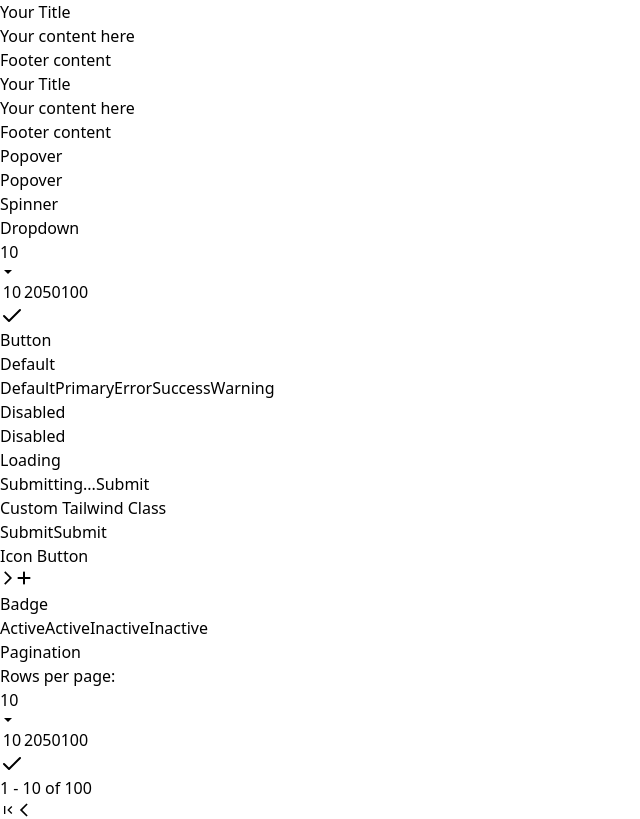
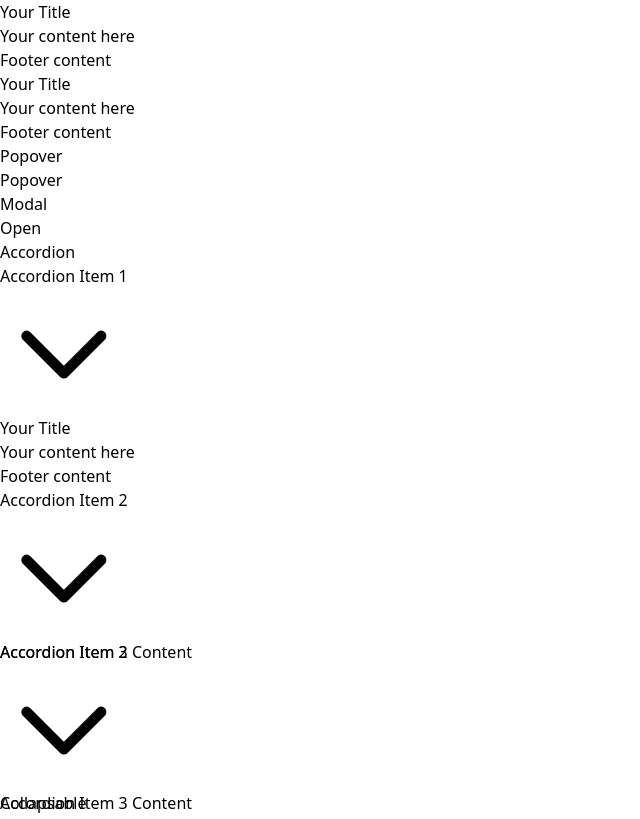
Before and after one commit to amiruleeeiu/tailwind-ui, a Next.js app: page / in a window 1280 px wide. Shown: the top 819 px of the page, without its empty margins (0-640 px from the left). Built offline with nearby package versions, Linux system fonts and the light colour scheme.

Commit message:
add Accordion and Modal components with collapsible functionality

```diff
--- a/src/app/page.tsx
+++ b/src/app/page.tsx
@@ -1,10 +1,15 @@
 "use client";
 
+import Accordion from "@/components/Accordion/Accordion";
+import AccordionItem from "@/components/Accordion/AccordionItem";
+import AccordionItemContent from "@/components/Accordion/AccordionItemContent";
+import AccordionItemTrigger from "@/components/Accordion/AccordionItemTrigger";
 import Badge from "@/components/Badge";
 import Button from "@/components/Button";
 import Card from "@/components/card";
 import Dropdown from "@/components/dropdown";
 import IconButton from "@/components/icon-button";
+import Modal from "@/components/Modal/Modal";
 import Pagination from "@/components/pagination";
 import Popover from "@/components/Popover";
 import Spinner from "@/components/Spinner";
@@ -12,6 +17,35 @@ import Tabs from "@/components/tabs";
 import { useState } from "react";
 import { FaPlus } from "react-icons/fa6";
 import { MdOutlineArrowForwardIos } from "react-icons/md";
+
+const accordionItems = [
+  {
+    value: "1",
+    title: "Accordion Item 1",
+    content: (
+      <div className="bg-gray-100 p-3">
+        <Card>
+          <Card.Header>
+            <Card.Title>Your Title</Card.Title>
+          </Card.Header>
+          <Card.Body>Your content here</Card.Body>
+          <Card.Footer>Footer content</Card.Footer>
+        </Card>
+      </div>
+    ),
+  },
+  {
+    value: "2",
+    title: "Accordion Item 2",
+    content: "Accordion Item 2 Content",
+    disabled: true,
+  },
+  {
+    value: "3",
+    title: "Accordion Item 3",
+    content: "Accordion Item 3 Content",
+  },
+];
 
 export default function Home() {
   const [selectedValue, setSelectedValue] = useState("10");
@@ -55,9 +89,50 @@ export default function Home() {
             <Popover />
           </Card.Body>
         </Card>
+        <Card>
+          <Card.Header>
+            <Card.Title>Modal</Card.Title>
+          </Card.Header>
+          <Card.Body>
+            <Modal />
+          </Card.Body>
+        </Card>
       </div>
 
       <div className="grid grid-cols-1 gap-4 mt-4">
+        <Card>
+          <Card.Header>
+            <Card.Title>Accordion</Card.Title>
+          </Card.Header>
+          <Card.Body>
+            <div className="grid grid-cols-1 gap-2">
+              <Accordion defaultValue={["1"]}>
+                {accordionItems.map((item) => (
+                  <AccordionItem key={item?.value} value={item.value}>
+                    <AccordionItemTrigger>{item.title}</AccordionItemTrigger>
+                    <AccordionItemContent>{item.content}</AccordionItemContent>
+                  </AccordionItem>
+                ))}
+              </Accordion>
+            </div>
+            <div className="grid grid-cols-1 gap-2">
+              <h1 className="my-5">Collapsable</h1>
+              <Accordion defaultValue={[]} collapsable>
+                {accordionItems.map((item) => (
+                  <AccordionItem key={item?.value} value={item.value}>
+                    <AccordionItemTrigger
+                      disabled={item.disabled}
+                      rightIcon={<MdOutlineArrowForwardIos />}
+                    >
+                      {item.title}
+                    </AccordionItemTrigger>
+                    <AccordionItemContent>{item.content}</AccordionItemContent>
+                  </AccordionItem>
+                ))}
+              </Accordion>
+            </div>
+          </Card.Body>
+        </Card>
         <Card>
           <Card.Header>
             <Card.Title>Spinner</Card.Title>
--- /dev/null
+++ b/src/components/Accordion/Accordion.tsx
@@ -0,0 +1,46 @@
+import React, { createContext, useState } from "react";
+import { AccordionItemProps } from "./AccordionItem";
+
+interface AccordionProps extends React.HTMLAttributes<HTMLDivElement> {
+  children: React.ReactElement<AccordionItemProps>[];
+  defaultValue?: string[];
+  collapsable?: boolean;
+}
+
+interface AccordionContextType {
+  openItems: string[];
+  toggleItem: (item: string) => void;
+}
+
+export const AccordionContext = createContext<AccordionContextType | undefined>(
+  undefined
+);
+
+function Accordion({
+  children,
+  defaultValue = [],
+  collapsable = false,
+}: Readonly<AccordionProps>) {
+  const [openItems, setOpenItems] = useState<string[]>([...defaultValue]);
+
+  const toggleItem = (item: string) => {
+    const isOpen = openItems.includes(item);
+    const updatedOpenItems = isOpen
+      ? openItems.filter((i) => i !== item)
+      : [...openItems, item];
+
+    if (collapsable) {
+      setOpenItems(isOpen ? [] : [item]);
+    } else {
+      setOpenItems(updatedOpenItems);
+    }
+  };
+
+  return (
+    <AccordionContext.Provider value={{ openItems, toggleItem }}>
+      {children}
+    </AccordionContext.Provider>
+  );
+}
+
+export default Accordion;
--- /dev/null
+++ b/src/components/Accordion/AccordionItem.tsx
@@ -0,0 +1,28 @@
+import cn from "@/utils/cn";
+import React, { ReactElement, ReactNode } from "react";
+
+export interface AccordionItemProps {
+  children: ReactNode;
+  value: string;
+}
+
+export function AccordionItem({
+  children,
+  value,
+}: Readonly<AccordionItemProps>) {
+  return (
+    <div className={cn("rounded-lg border-b-gray-200 ")}>
+      {React.Children.map(children, (child) => {
+        if (React.isValidElement(child)) {
+          // Clone the child and pass the 'value' prop
+          return React.cloneElement(child as ReactElement<{ value: string }>, {
+            value,
+          });
+        }
+        return child;
+      })}
+    </div>
+  );
+}
+
+export default AccordionItem;
--- /dev/null
+++ b/src/components/Accordion/AccordionItemContent.tsx
@@ -0,0 +1,43 @@
+import cn from "@/utils/cn";
+import { useContext, useEffect, useRef, useState } from "react";
+import { AccordionContext } from "./Accordion";
+
+interface AccordionItemContentProps {
+  children: React.ReactNode;
+  value?: string;
+  className?: string;
+}
+
+export const AccordionItemContent = ({
+  children,
+  value,
+  className = "",
+}: AccordionItemContentProps) => {
+  const contentRef = useRef<HTMLDivElement | null>(null);
+  const { openItems } = useContext(AccordionContext)!;
+
+  const [height, setHeight] = useState(0);
+
+  const isOpen = value && openItems?.includes(value);
+
+  useEffect(() => {
+    if (contentRef.current && isOpen) {
+      setHeight(contentRef.current.scrollHeight);
+    }
+  }, [isOpen]);
+
+  return (
+    <div
+      ref={contentRef}
+      style={{ height: `${value && isOpen ? height : 0}px` }}
+      className={cn(
+        "px-3 overflow-hidden transition-[height] duration-300 ease-in-out",
+        className
+      )}
+    >
+      <div className="py-3 ">{children}</div>
+    </div>
+  );
+};
+
+export default AccordionItemContent;
--- /dev/null
+++ b/src/components/Accordion/AccordionItemTrigger.tsx
@@ -0,0 +1,61 @@
+import cn from "@/utils/cn";
+import { useContext } from "react";
+import { AccordionContext } from "./Accordion";
+
+interface AccordionItemTriggerProps {
+  children: React.ReactNode;
+  disabled?: boolean;
+  value?: string;
+  rightIcon?: React.ReactNode;
+  className?: string;
+}
+
+export const AccordionItemTrigger = ({
+  children,
+  disabled,
+  value,
+  rightIcon,
+  className,
+}: AccordionItemTriggerProps) => {
+  const { openItems, toggleItem } = useContext(AccordionContext)!;
+
+  const isOpen = value && openItems?.includes(value);
+
+  return (
+    <button
+      disabled={disabled}
+      onClick={value ? () => toggleItem(value) : undefined}
+      className={cn(
+        "px-3 cursor-default flex w-full items-center justify-between py-2 text-lg font-semibold  text-gray-600 text-left border-b ",
+        {
+          "cursor-not-allowed opacity-50": disabled,
+        },
+        {
+          "transform transition-transform duration-300 bg-blue-100": isOpen,
+        },
+        className
+      )}
+    >
+      <h1 className=""> {children}</h1>
+      {rightIcon || (
+        <svg
+          className={`w-4 h-4 transform transition-transform duration-300 ${
+            isOpen ? "rotate-180" : ""
+          }`}
+          fill="none"
+          stroke="currentColor"
+          viewBox="0 0 24 24"
+        >
+          <path
+            strokeLinecap="round"
+            strokeLinejoin="round"
+            strokeWidth={2}
+            d="M19 9l-7 7-7-7"
+          />
+        </svg>
+      )}
+    </button>
+  );
+};
+
+export default AccordionItemTrigger;
--- /dev/null
+++ b/src/components/Modal/Modal.tsx
@@ -0,0 +1,30 @@
+import cn from "@/utils/cn";
+import { useState } from "react";
+import Button from "../Button";
+
+function Modal() {
+  const [isOpen, setIsOpen] = useState(false);
+  console.log(isOpen);
+  return (
+    <div>
+      <Button
+        onMouseOver={() => {
+          setIsOpen(true);
+        }}
+      >
+        Open
+      </Button>
+
+      <div
+        className={cn(
+          "fixed h-screen w-screen hidden bg-gray-600 bg-opacity-50 inset-0 z-50 ",
+          { "flex justify-center items-center": isOpen }
+        )}
+      >
+        <div className="bg-white shadow rounded w-[500px] h-[300px]"></div>
+      </div>
+    </div>
+  );
+}
+
+export default Modal;
```
